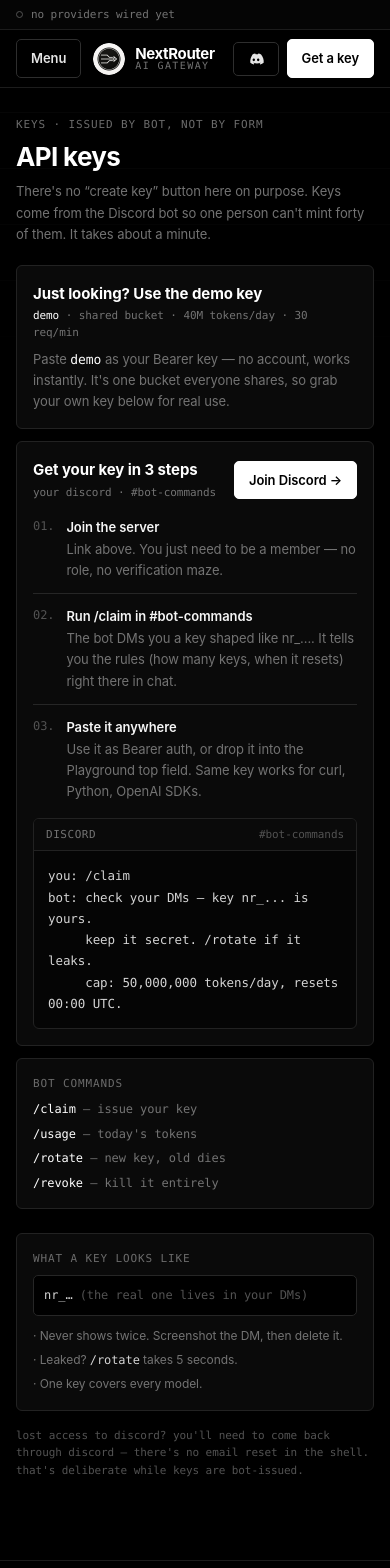
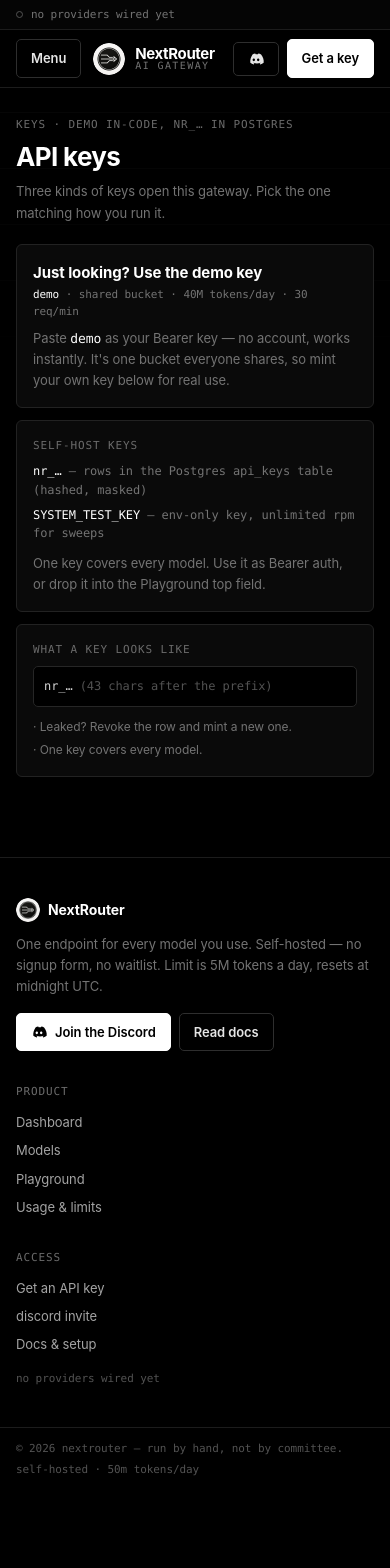
Before and after one commit to JustScriptzz/NextRouter-REborn, a Next.js app: page /keys in a window 390 px wide. Shown: the top 1568 px of the page. After the commit the page ends 1490 px from the top, so only its background shows below. Built offline with nearby package versions, Linux system fonts and the light colour scheme.

Commit message:
Remove Discord bot and all bot-issuance promises from UI

```diff
--- a/src/app/dashboard/page.tsx
+++ b/src/app/dashboard/page.tsx
@@ -21,7 +21,7 @@
         </div>
         <div className="flex gap-2">
           <Link href="/playground" className="btn btn-line px-3 py-1.5 text-[13px]">Open playground</Link>
-          <a href={DISCORD_URL} target="_blank" rel="noreferrer" className="btn btn-solid px-3 py-1.5 text-[13px]">Get key</a>
+          <Link href="/keys" className="btn btn-solid px-3 py-1.5 text-[13px]">Keys</Link>
         </div>
       </div>
 
@@ -56,11 +56,10 @@
         <div className="panel panel-pad">
           <div className="micro">Quick start</div>
           <div className="term mt-3">
-            <div className="term-body">{`# 1 — grab a key from the bot
-/claim  (in discord #bot-commands)
+            <div className="term-body">{`# 1 — grab the demo key (or mint nr_... in Postgres)
+export NR_KEY=demo
 
 # 2 — call it like OpenAI
-export NR_KEY=nr_...
 curl $BASE/chat/completions -H "Authorization: Bearer $NR_KEY" ...`}</div>
           </div>
           <div className="mt-3 flex gap-2">
--- a/src/app/docs/page.tsx
+++ b/src/app/docs/page.tsx
@@ -13,19 +13,14 @@
         If you&apos;ve used OpenAI&apos;s API, you already know this one. Base URL + key + model id.
       </p>
 
-      <Section n="01" title="Get a key (Discord bot)">
+      <Section n="01" title="Get a key">
         <p>
-          Keys aren&apos;t minted on the website. Join{' '}
-          <a href={DISCORD_URL} target="_blank" rel="noreferrer" className="mono text-white underline underline-offset-4">your discord invite</a>,
-          go to <span className="mono text-white">#bot-commands</span>, run <span className="mono text-white">/claim</span>.
-          The bot DMs you a key. Full walkthrough on the <Link href="/keys" className="underline underline-offset-4 hover:text-white">keys tab</Link>.
+          No signup form. For trying it out, the key is literally{' '}
+          <span className="mono text-white">demo</span> — shared bucket, works instantly.
+          Self-hosting for real use? Mint <span className="mono text-white">nr_…</span> keys
+          in Postgres (see README) or set <span className="mono text-white">SYSTEM_TEST_KEY</span> for
+          sweeps. Full walkthrough on the <Link href="/keys" className="underline underline-offset-4 hover:text-white">keys tab</Link>.
         </p>
-        <div className="mono mt-2 space-y-1 text-[12px]">
-          <div><span className="text-white">/claim</span> <span className="text-neutral-500">— get key</span></div>
-          <div><span className="text-white">/usage</span> <span className="text-neutral-500">— tokens today</span></div>
-          <div><span className="text-white">/rotate</span> <span className="text-neutral-500">— replace leaked key</span></div>
-          <div><span className="text-white">/revoke</span> <span className="text-neutral-500">— kill your key entirely</span></div>
-        </div>
       </Section>
 
       <Section n="02" title="First request">
--- a/src/app/keys/page.tsx
+++ b/src/app/keys/page.tsx
@@ -1,16 +1,13 @@
-import { DISCORD_URL } from '@/lib/shell-config';
-
 export const metadata = { title: 'Keys' };
 export const dynamic = 'force-static';
 
 export default function KeysPage() {
   return (
     <div className="mx-auto max-w-[720px]">
-      <div className="micro">Keys · issued by bot, not by form</div>
+      <div className="micro">Keys · demo in-code, nr_… in Postgres</div>
       <h1 className="mt-1 text-[26px] font-bold tracking-tight text-white">API keys</h1>
       <p className="mt-1 max-w-[58ch] text-[13px] leading-relaxed text-neutral-500">
-        There&apos;s no “create key” button here on purpose. Keys come from the Discord bot so
-        one person can&apos;t mint forty of them. It takes about a minute.
+        Three kinds of keys open this gateway. Pick the one matching how you run it.
       </p>
 
       <div className="panel panel-pad mt-5">
@@ -24,73 +21,31 @@
         </div>
         <p className="mt-2 text-[13px] leading-relaxed text-neutral-500">
           Paste <code className="mono text-white">demo</code> as your Bearer key — no account, works
-          instantly. It&apos;s one bucket everyone shares, so grab your own key below for real use.
+          instantly. It&apos;s one bucket everyone shares, so mint your own key below for real use.
         </p>
       </div>
 
       <div className="panel panel-pad mt-3">
-        <div className="flex flex-wrap items-center justify-between gap-3">
-          <div>
-            <div className="text-[15px] font-bold text-white">Get your key in 3 steps</div>
-            <div className="mono mt-0.5 text-[11px] text-neutral-500">your discord · #bot-commands</div>
+        <div className="micro">Self-host keys</div>
+        <div className="mono mt-2 space-y-1.5 text-[12px]">
+          <div><span className="text-white">nr_…</span> <span className="text-neutral-500">— rows in the Postgres api_keys table (hashed, masked)</span></div>
+          <div><span className="text-white">SYSTEM_TEST_KEY</span> <span className="text-neutral-500">— env-only key, unlimited rpm for sweeps</span></div>
         </div>
-          <a href={DISCORD_URL} target="_blank" rel="noreferrer" className="btn btn-solid px-4 py-2 text-[13px]">
-            Join Discord →
-          </a>
-        </div>
-        <ol className="mt-4 space-y-3">
-          <Step n="01" title="Join the server" body="Link above. You just need to be a member — no role, no verification maze." />
-          <Step n="02" title="Run /claim in #bot-commands" body="The bot DMs you a key shaped like nr_.... It tells you the rules (how many keys, when it resets) right there in chat." />
-          <Step n="03" title="Paste it anywhere" body="Use it as Bearer auth, or drop it into the Playground top field. Same key works for curl, Python, OpenAI SDKs." />
-        </ol>
-        <div className="term mt-4">
-          <div className="term-bar"><span className="mono text-[11px] uppercase tracking-wider text-neutral-500">discord</span><span className="mono text-[11px] text-neutral-600">#bot-commands</span></div>
-          <div className="term-body">{`you: /claim
-bot: check your DMs — key nr_... is yours.
-     keep it secret. /rotate if it leaks.
-     cap: 50,000,000 tokens/day, resets 00:00 UTC.`}</div>
-        </div>
+        <p className="mt-2.5 text-[13px] leading-relaxed text-neutral-500">
+          One key covers every model. Use it as Bearer auth, or drop it into the Playground top field.
+        </p>
       </div>
 
-      <div className="grid gap-3 sm:grid-cols-2">
-        <div className="panel panel-pad mt-3">
-          <div className="micro">Bot commands</div>
-          <div className="mono mt-2 space-y-1.5 text-[12px]">
-            <div><span className="text-white">/claim</span> <span className="text-neutral-500">— issue your key</span></div>
-            <div><span className="text-white">/usage</span> <span className="text-neutral-500">— today&apos;s tokens</span></div>
-            <div><span className="text-white">/rotate</span> <span className="text-neutral-500">— new key, old dies</span></div>
-            <div><span className="text-white">/revoke</span> <span className="text-neutral-500">— kill it entirely</span></div>
-          </div>
-        </div>
       <div className="panel panel-pad mt-3">
         <div className="micro">What a key looks like</div>
         <div className="mono mt-2 break-all border border-neutral-800 bg-black p-2.5 text-[12px] text-neutral-300" style={{ borderRadius: 5 }}>
-            nr_… <span className="text-neutral-600">(the real one lives in your DMs)</span>
+          nr_… <span className="text-neutral-600">(43 chars after the prefix)</span>
         </div>
         <ul className="mt-2.5 space-y-1 text-[12px] leading-relaxed text-neutral-500">
-            <li>· Never shows twice. Screenshot the DM, then delete it.</li>
-            <li>· Leaked? <span className="mono text-neutral-300">/rotate</span> takes 5 seconds.</li>
+          <li>· Leaked? Revoke the row and mint a new one.</li>
           <li>· One key covers every model.</li>
         </ul>
       </div>
     </div>
-
-      <p className="mono mt-4 text-[11px] leading-relaxed text-neutral-600">
-        lost access to discord? you&apos;ll need to come back through discord — there&apos;s no email reset
-        in the shell. that&apos;s deliberate while keys are bot-issued.
-      </p>
-    </div>
   );
 }
-
-function Step({ n, title, body }: { n: string; title: string; body: string }) {
-  return (
-    <li className="flex gap-3 border-t border-neutral-800 pt-3 first:border-0 first:pt-0">
-      <span className="mono text-[12px] text-neutral-600">{n}.</span>
-      <div>
-        <div className="text-[13px] font-semibold text-neutral-100">{title}</div>
-        <div className="mt-0.5 text-[13px] leading-relaxed text-neutral-500">{body}</div>
-      </div>
-    </li>
-  );
-}
--- a/src/app/layout.tsx
+++ b/src/app/layout.tsx
@@ -21,7 +21,7 @@
     template: '%s | NextRouter',
   },
   description:
-    'NextRouter — one OpenAI-compatible endpoint for every model. Keys via Discord bot. 50M tokens/day.',
+    'NextRouter — one OpenAI-compatible endpoint for every model. 50M tokens/day.',
   icons: { icon: ['/logo.png', '/logo.svg'] },
 };
 
--- a/src/app/page.tsx
+++ b/src/app/page.tsx
@@ -20,16 +20,16 @@
           <p className="mt-4 max-w-[46ch] text-[15px] leading-relaxed text-neutral-400">
             NextRouter sits in front of your providers and speaks OpenAI on both
             sides. You keep one base URL and one key. We handle routing,
-            retries, and the usage ledger. Keys are issued by the Discord bot —
-            there&apos;s no signup form here on purpose.
+            retries, and the usage ledger. Self-host it, wire your upstreams,
+            mint your own keys.
           </p>
           <div className="mt-6 flex flex-wrap gap-2">
             <Link href="/dashboard" className="btn btn-solid px-4 py-2">
               Open dashboard →
             </Link>
-            <a href={DISCORD_URL} target="_blank" rel="noreferrer" className="btn btn-line px-4 py-2">
-              Get a key on Discord
-            </a>
+            <Link href="/keys" className="btn btn-line px-4 py-2">
+              How keys work
+            </Link>
           </div>
           <div className="mono mt-6 flex flex-wrap gap-x-5 gap-y-1 text-[11px] text-neutral-500">
             <span>{MODELS.length} models live</span>
@@ -48,7 +48,7 @@
             </div>
             <div className="px-4 py-3">
               <div className="mono text-[11px] uppercase tracking-wider text-neutral-500">keys via</div>
-              <div className="mt-1 font-mono text-lg text-white">discord</div>
+              <div className="mt-1 font-mono text-lg text-white">self-host</div>
             </div>
           </div>
 
@@ -82,8 +82,8 @@
           <div className="panel mt-3 p-4">
             <div className="micro">How keys work here</div>
             <ol className="mt-2 space-y-1.5 text-[13px] text-neutral-300">
-              <li><span className="mono text-neutral-500">01.</span> Join the Discord below.</li>
-              <li><span className="mono text-neutral-500">02.</span> Run <span className="mono text-white">/claim</span> in #bot-commands.</li>
+              <li><span className="mono text-neutral-500">01.</span> Use the <span className="mono text-white">demo</span> key to try it instantly.</li>
+              <li><span className="mono text-neutral-500">02.</span> Self-hosting? Mint <span className="mono text-white">nr_…</span> keys in Postgres.</li>
               <li><span className="mono text-neutral-500">03.</span> Paste the key into Playground or your client.</li>
             </ol>
             <a href={DISCORD_URL} target="_blank" rel="noreferrer" className="btn btn-line mt-3 w-full py-2 text-[13px]">
@@ -102,7 +102,7 @@
           </thead>
           <tbody>
             <tr><td className="mono text-neutral-300">base url</td><td className="mono text-white">/api/v1</td><td className="hidden text-neutral-500 sm:table-cell">drop-in OpenAI shape</td></tr>
-            <tr><td className="mono text-neutral-300">auth</td><td className="mono text-white">Bearer nr_…</td><td className="hidden text-neutral-500 sm:table-cell">issued by Discord bot only</td></tr>
+            <tr><td className="mono text-neutral-300">auth</td><td className="mono text-white">Bearer nr_…</td><td className="hidden text-neutral-500 sm:table-cell">demo in-code · nr_… in Postgres</td></tr>
             <tr><td className="mono text-neutral-300">daily cap</td><td className="mono text-white">50,000,000 tokens</td><td className="hidden text-neutral-500 sm:table-cell">all models combined, 00:00 UTC reset</td></tr>
             <tr><td className="mono text-neutral-300">streaming</td><td className="mono text-white">SSE</td><td className="hidden text-neutral-500 sm:table-cell">same flags as OpenAI</td></tr>
           </tbody>
--- a/src/app/playground/PlaygroundShell.tsx
+++ b/src/app/playground/PlaygroundShell.tsx
@@ -55,7 +55,7 @@
       setTimeout(() => {
         const reply =
           text.toLowerCase().includes('key')
-            ? 'Keys come from the Discord bot (/claim in #bot-commands). Paste yours above and the playground will remember it — or use the shared demo key.'
+            ? 'Paste a key above (or the shared demo key) and the playground will remember it.'
             : text.toLowerCase().includes('limit')
               ? '50,000,000 tokens a day, all models combined. Resets 00:00 UTC.'
               : `${CANNED[n % CANNED.length]} You said: “${text.slice(0, 140)}${text.length > 140 ? '…' : ''}”`;
@@ -91,7 +91,7 @@
       .catch((e: unknown) => {
         const msg = e instanceof Error ? e.message : String(e);
         const hint = /401|invalid|unauthorized|key/i.test(msg)
-          ? ' Check your key — claim one with /claim in Discord, or use the demo key.'
+          ? ' Check your key — use the demo key or mint your own (see keys tab).'
           : /429|limit|rate/i.test(msg)
             ? ' Limit hit — wait a bit and retry.'
             : /404|not found/i.test(msg)
--- a/src/components/SiteChrome.tsx
+++ b/src/components/SiteChrome.tsx
@@ -115,8 +115,8 @@
               <span className="text-sm font-bold text-white">NextRouter</span>
             </div>
             <p className="mt-3 max-w-sm text-[13px] leading-relaxed text-neutral-500">
-              One endpoint for every model you use. Keys are handed out by the
-              Discord bot — no signup form, no waitlist. Limit is 5M tokens a
+              One endpoint for every model you use. Self-hosted — no signup form,
+              no waitlist. Limit is 5M tokens a
               day, resets at midnight UTC.
             </p>
             <div className="mt-4 flex gap-2">
@@ -140,7 +140,7 @@
             <div className="flex flex-col gap-2 text-[13px]">
               <Link href="/keys" className="text-neutral-400 hover:text-white">Get an API key</Link>
               <a href={DISCORD_URL} target="_blank" rel="noreferrer" className="text-neutral-400 hover:text-white">discord invite</a>
-              <Link href="/docs" className="text-neutral-400 hover:text-white">Bot commands</Link>
+              <Link href="/docs" className="text-neutral-400 hover:text-white">Docs & setup</Link>
               <span className="mono mt-2 text-[11px] text-neutral-600">no providers wired yet</span>
             </div>
           </div>
@@ -148,7 +148,7 @@
         <div className="border-t" style={{ borderColor: '#1c1c1c' }}>
           <div className="mono mx-auto flex max-w-6xl flex-col gap-1 px-4 py-3 text-[11px] text-neutral-600 sm:flex-row sm:items-center sm:px-6">
             <span>© 2026 nextrouter — run by hand, not by committee.</span>
-            <span className="sm:ml-auto">keys via discord bot · 50m tokens/day</span>
+            <span className="sm:ml-auto">self-hosted · 50m tokens/day</span>
           </div>
         </div>
       </footer>
--- a/src/lib/bot-ledger.ts
+++ b/src/lib/bot-ledger.ts
@@ -1,5 +1,5 @@
-// Bot-ledger client — gateway key validation + usage accounting through the
-// Discord bot's validator HTTP API, instead of Postgres.
+// External-ledger client — gateway key validation + usage accounting through
+// an external validator HTTP API, instead of Postgres.
 //
 // Active when BOT_VALIDATOR_URL and BOT_SHARED_SECRET are both set.
 // When unset, the legacy Postgres paths in auth.ts / usage.ts apply.
--- a/src/lib/kv.ts
+++ b/src/lib/kv.ts
@@ -3,7 +3,8 @@
 
 // No DATABASE_URL = no database at all. Every KV read returns its default
 // and every write is a silent no-op, with zero connection attempts and zero
-// log spam. The Discord bot owns keys + usage in this mode.
+// log spam. Without a database, keys resolve via demo key, SYSTEM_TEST_KEY,
+// or the external validator (BOT_VALIDATOR_URL) when configured.
 const DB_ON = (process.env.DATABASE_URL ?? '') !== '';
 
 let ensured = false;
```
Also changed, not shown: src/lib/auth.ts (+5 -3 lines), discord-bot/requirements.txt (deleted), 2 other files (tests, documents, lock files or other folders). Lines whose indentation alone changed are shown as unchanged.
